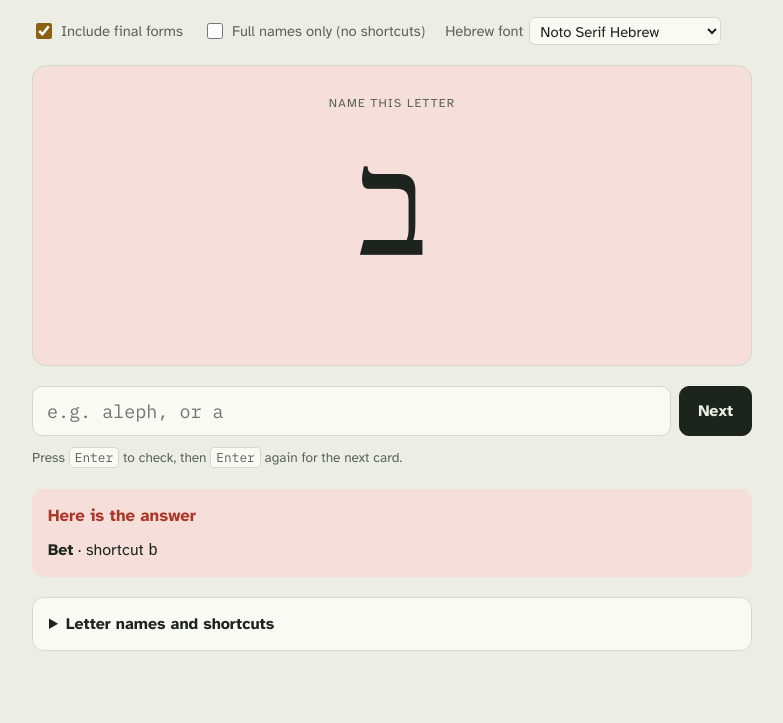
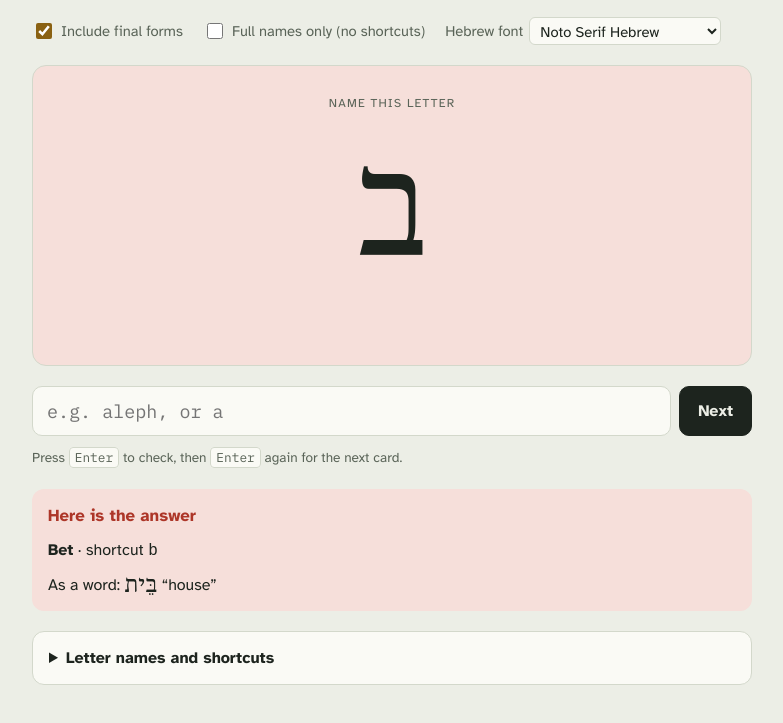
Before and after one commit to rpruim/aleph-bet, a plain HTML site: page index.html in a window 1280 px wide. Both pictures are taken after a click on the button "Show answer". Shown: the part 141-864 px from the top of the page, without its empty margins (248-1031 px from the left). Drawn offline with Linux system fonts and the light colour scheme.

Commit message:
add words associated with letters

```diff
--- a/index.html
+++ b/index.html
@@ -296,6 +296,18 @@ details.ref .ref-body { padding: 0 16px 16px; display: flex; flex-direction: col
     { id: "sin",    ch: "שׂ", name: "Sin",    names: ["sin","seen"],                                    codes: ["ss"] },
     { id: "tav",    ch: "ת", name: "Tav",    names: ["tav","taw","tau","taf"],                         codes: ["t"] },
   ];
+  // Each letter's name is itself a word, spelled out in Hebrew, with its traditional meaning.
+  // Several meanings are uncertain; those are marked "probably".
+  const LETTER_WORDS = {
+    aleph: ["אָלֶף", "ox"],                bet: ["בֵּית", "house"],             gimel: ["גִּימֶל", "camel"],
+    dalet: ["דָּלֶת", "door"],              he: ["הֵא", "probably “look!” or “window”"], vav: ["וָו", "hook, peg"],
+    zayin: ["זַיִן", "weapon"],            chet: ["חֵית", "probably “fence, wall”"], tet: ["טֵית", "probably “snake” or “basket”"],
+    yod: ["יוֹד", "hand"],                kaf: ["כַּף", "palm of the hand"],    lamed: ["לָמֶד", "ox-goad"],
+    mem: ["מֵם", "water"],                nun: ["נוּן", "fish"],               samekh: ["סָמֶךְ", "support, prop"],
+    ayin: ["עַיִן", "eye; spring of water"], pe: ["פֵּא", "mouth"],             tsade: ["צָדִי", "probably “fishhook”"],
+    qof: ["קוֹף", "probably “back of the head” or “monkey”"], resh: ["רֵישׁ", "head"], shin: ["שִׁין", "tooth"],
+    sin: ["שִׂין", "tooth"],               tav: ["תָּו", "mark, sign"],
+  };
   const BY_ID = Object.fromEntries(LETTERS.map(l => [l.id, l]));
   const CHAR_TO_ID = {};
   LETTERS.forEach(l => { CHAR_TO_ID[l.ch] = l.id; if (l.fin) CHAR_TO_ID[l.fin] = l.id; });
@@ -1395,6 +1407,8 @@ details.ref .ref-body { padding: 0 16px 16px; display: flex; flex-direction: col
     if (state.mode === "letters") {
       const codes = (state.codes[c.id] || []).filter(Boolean);
       html += `<div><b>${letterLabel(c.id, c.ch)}</b>${codes.length ? ` · shortcut <code>${esc(codes.join(", "))}</code>` : ""}</div>`;
+      const [word, means] = LETTER_WORDS[c.id];
+      html += `<div>As a word: <span class="heb-inline" lang="he">${word}</span> ${means.startsWith("probably") ? esc(means) : `“${esc(means)}”`}</div>`;
       if (!res.gaveUp && !res.ok) {
         const typed = normalize(input.value), other = letterFor(typed);
         html += `<div>You typed <code>${esc(typed)}</code>${other ? `, which is ${describe(other)}` : ""}</div>`;
```
